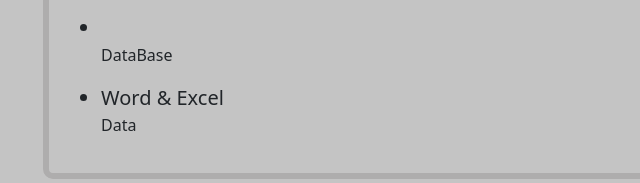
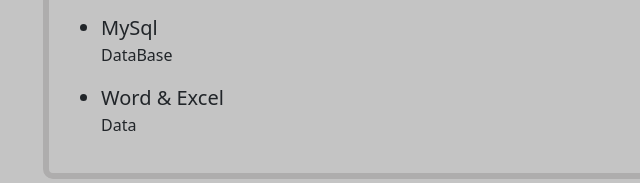
Before and after one commit to AufarMafazi/tugas-PAW, a plain HTML site: page index.html in a window 1280 px wide. Shown: the part 2468-2651 px from the top of the page, 227-867 px from the left. Drawn offline with nearby package versions, Linux system fonts and the light colour scheme.

Commit message:
Update index.html

```diff
--- a/index.html
+++ b/index.html
@@ -78,7 +78,7 @@
             <p>back-end programing</p>
             <li class="skills">Figma</li>
             <p>UI/UX Design</p>
-            <li class="skills"></li>
+            <li class="skills">MySql</li>
             <p>DataBase</p>
             <li class="skills">Word & Excel</li>
             <p>Data</p>
```
